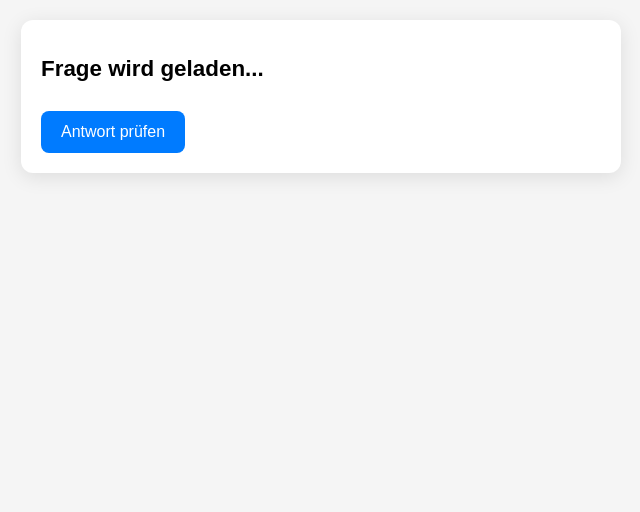
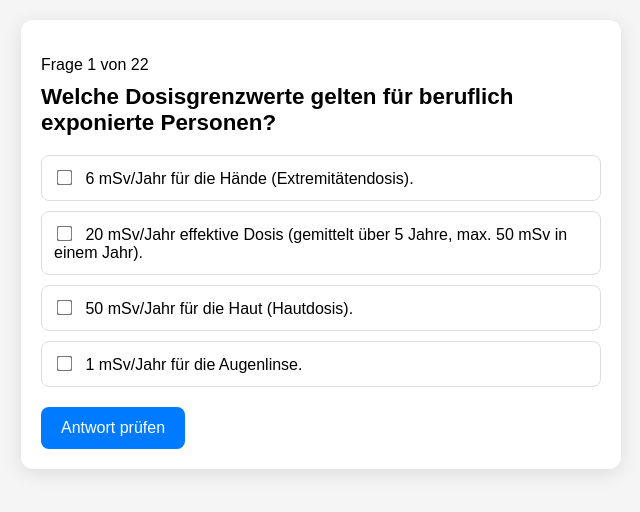
Before and after one commit to Ogeidkceurt/StrahlenschutzrechtQuiz, a plain HTML site: page index.html in a window 1280 px wide. Shown: the whole page, without its empty margins (319-959 px from the left). Drawn offline with Linux system fonts and the light colour scheme.

Commit message:
Update index.html

```diff
--- a/index.html
+++ b/index.html
@@ -15,6 +15,6 @@
 	<button id="restart-btn" style="display: none;">Quiz neu starten</button>
   </div>
 
-  <script src="quiz v1.01.js"></script>
+  <script src="quiz.js"></script>
 </body>
 </html>
```
